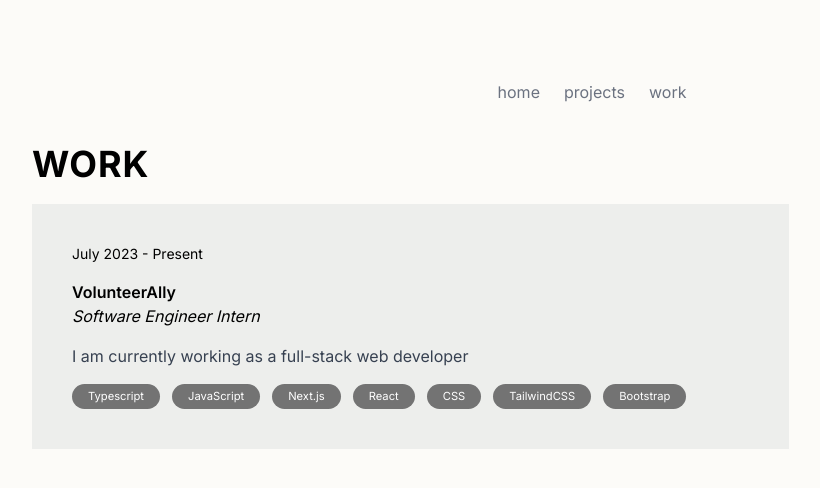
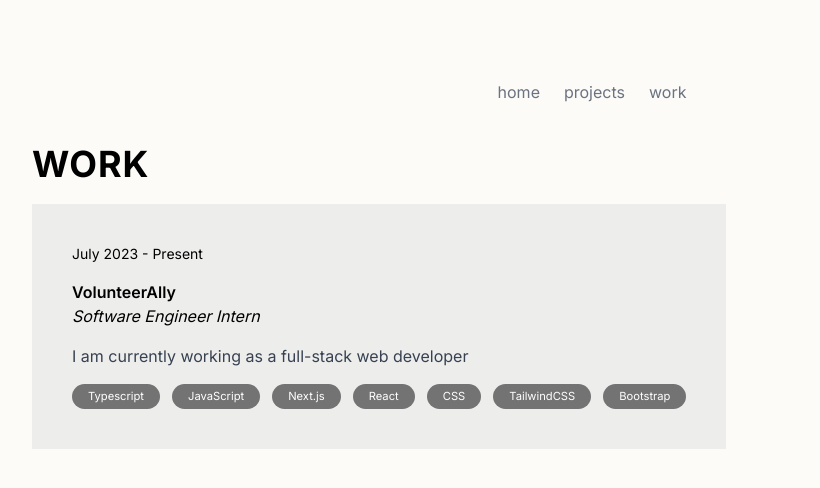
Before and after one commit to GrandeJames/portfolio, a Next.js app: page /work in a window 1280 px wide. Shown: the top 488 px of the page, without its empty margins (48-868 px from the left). Built offline with nearby package versions, Linux system fonts and the light colour scheme.

Commit message:
Add animations

```diff
--- a/src/app/page.tsx
+++ b/src/app/page.tsx
@@ -11,7 +11,7 @@ export default function Home() {
         className="my-12 text-6xl md:text-8xl lg:text-9xl font-bold tracking-widest"
         initial={{ opacity: 0, scale: 0.5 }}
         animate={{ opacity: 1, scale: 1 }}
-        transition={{ duration: 0.5 }}
+        transition={{ duration: 0.4 }}
       >
         JAMES
       </motion.h1>
@@ -21,7 +21,7 @@ export default function Home() {
           className="flex flex-col items-center"
           initial={{ opacity: 0, y: 300 }}
           animate={{ opacity: 1, y: 0 }}
-          transition={{ duration: 0.5 }}
+          transition={{ duration: 0.4 }}
         >
           <p className="text-gray-800 mb-5 max-w-[50ch] text-center">
             👋 Hi, I&apos;m a full-stack developer and a Computer Science
--- a/src/app/projects/page.tsx
+++ b/src/app/projects/page.tsx
@@ -1,14 +1,12 @@
+"use client";
+
 import Page from "../ui/Section";
 import { projects } from "../lib/data";
 import { Tools } from "../ui/Tools";
 import Image from "next/image";
 import { Metadata } from "next";
 import Link from "next/link";
-
-export const metadata: Metadata = {
-  title: "Projects | James Grande",
-  description: "James Grande's projects",
-};
+import { motion, Variants } from "framer-motion";
 
 interface ProjectCardProps {
   title: string;
@@ -85,10 +83,25 @@ export default function Projects() {
     </div>
   );
 
+  const cardVariants: Variants = {
+    hidden: { opacity: 0, x: -20 },
+    visible: { opacity: 1, x: 0 },
+  };
+
   return (
     <Page title={"PROJECTS"}>
-      <div className="flex flex-wrap gap-10">
+      <motion.div
+        initial="hidden"
+        animate="visible"
+        variants={cardVariants}
+        className="flex flex-wrap gap-10"
+      >
         {projects.map((project, index) => (
+          <motion.div
+            key={index}
+            variants={cardVariants}
+            transition={{ duration: 0.5, delay: index * 0.1 }}
+          >
             <ProjectCard
               websiteLink={project.websiteLink}
               githubLink={project.githubLink}
@@ -98,8 +111,9 @@ export default function Projects() {
               imageSrc={project.imageSrc}
               key={index}
             />
+          </motion.div>
         ))}
-      </div>
+      </motion.div>
     </Page>
   );
 }
--- a/src/app/work/page.tsx
+++ b/src/app/work/page.tsx
@@ -1,17 +1,30 @@
+"use client";
 import Page from "../ui/Section";
 import { work } from "../lib/data";
 import { Tools } from "../ui/Tools";
 import { Metadata } from "next";
+import { motion, Variants } from "framer-motion";
 
-export const metadata: Metadata = {
-  title: "Work | James Grande",
-  description: "James Grande's work",
+export default function Work() {
+  const cardVariants: Variants = {
+    hidden: { opacity: 0, x: -20 },
+    visible: { opacity: 1, x: 0 },
   };
 
-export default function Work() {
   return (
     <Page title="WORK">
+      <motion.div
+        initial="hidden"
+        animate="visible"
+        variants={cardVariants}
+        className="flex flex-wrap gap-10"
+      >
         {work.map((job, index) => (
+          <motion.div
+            key={index}
+            variants={cardVariants}
+            transition={{ duration: 0.5, delay: index * 0.1 }}
+          >
             <article
               key={index}
               className="max-w-[75ch] bg-gray-500 p-4 md:p-10 bg-opacity-10 flex flex-col gap-4"
@@ -24,7 +37,9 @@ export default function Work() {
               <p className="text-gray-700">{job.description}</p>
               <Tools tools={job.tools} />
             </article>
+          </motion.div>
         ))}
+      </motion.div>
     </Page>
   );
 }
```
Lines whose indentation alone changed are shown as unchanged.
